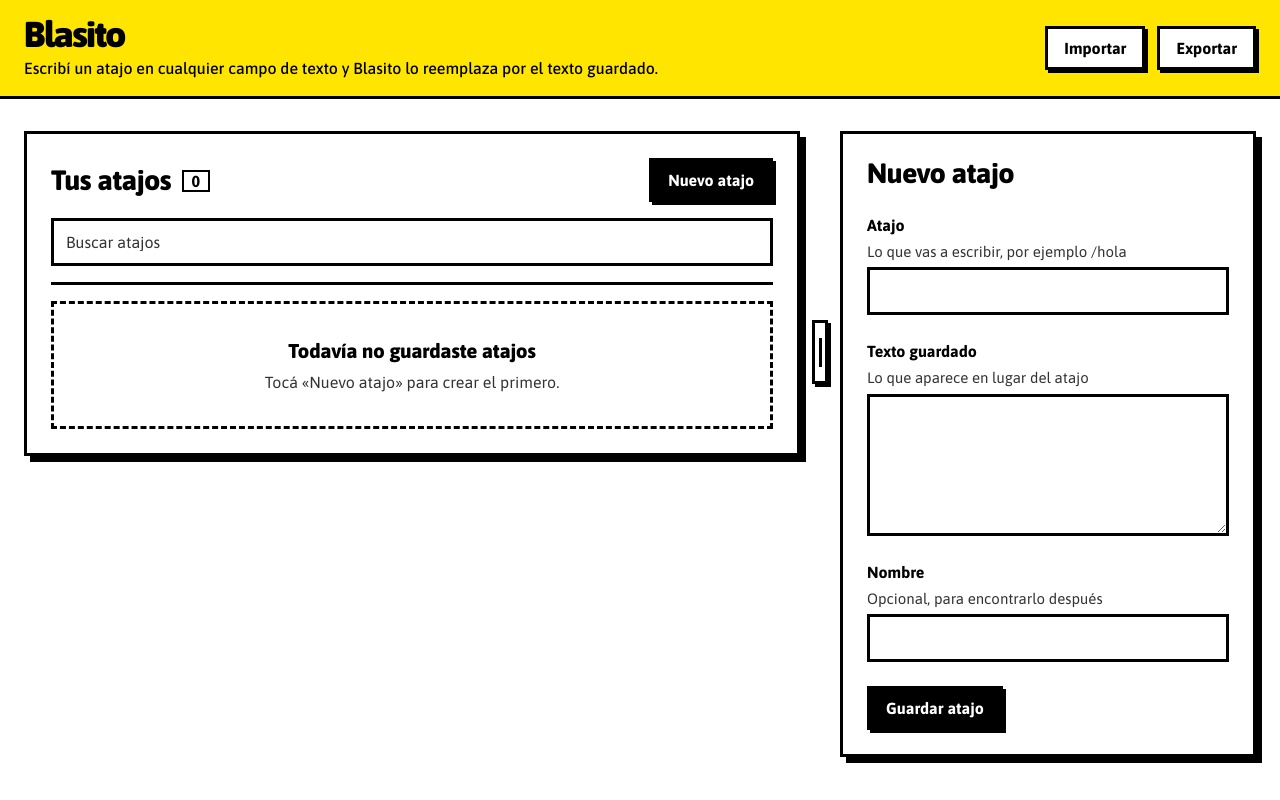
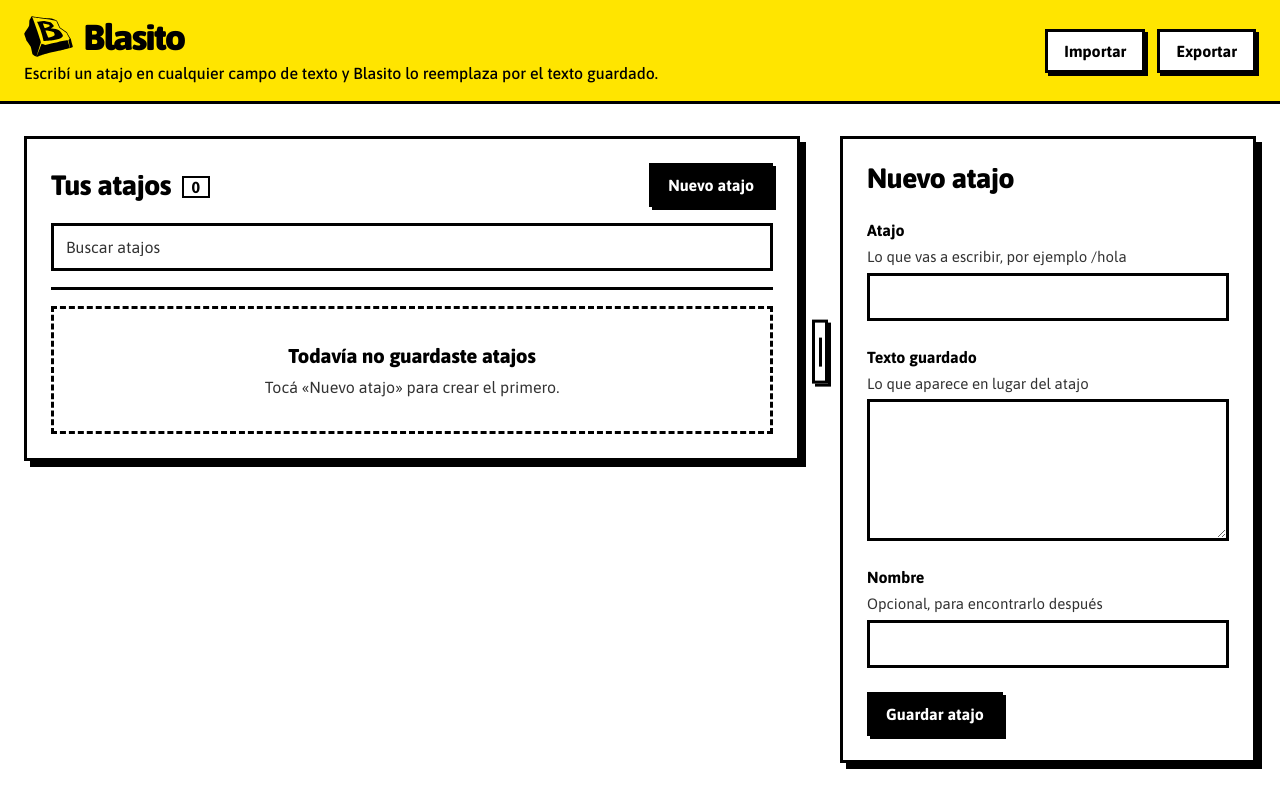
Before and after one commit to gabialonso/blasito, a website built with Vite: page src/options/index.html in a window 1280 px wide. Built offline with nearby package versions, Linux system fonts and the light colour scheme; some packages are replaced by stand-ins of ours.

Commit message:
feat: add a vector logo with a white variant, new icons and store images

```diff
--- a/src/options/index.html
+++ b/src/options/index.html
@@ -4,6 +4,7 @@
     <meta charset="UTF-8" />
     <meta name="viewport" content="width=device-width, initial-scale=1.0" />
     <title>Blasito · Tus atajos</title>
+    <link rel="icon" href="/icons/icon-32.png" />
     <link rel="stylesheet" href="../shared/styles.css" />
   </head>
   <body class="options-page">
@@ -11,7 +12,7 @@
     <header class="topbar">
       <div class="topbar-inner">
         <div class="topbar-copy">
-          <span class="wordmark">Blasito</span>
+          <span class="wordmark"><img class="logo" src="../shared/logo.svg" alt="" width="1034" height="876" />Blasito</span>
           <p>Escribí un atajo en cualquier campo de texto y Blasito lo reemplaza por el texto guardado.</p>
         </div>
         <div class="topbar-actions">
--- a/src/shared/styles.css
+++ b/src/shared/styles.css
@@ -98,7 +98,8 @@ button { cursor: pointer; }
   padding: var(--space-4) var(--space-5);
 }
 .topbar-copy { display: grid; gap: var(--space-1); max-width: 46rem; }
-.wordmark { font-size: 2.25rem; font-weight: 900; line-height: 1; letter-spacing: -.03em; }
+.wordmark { display: inline-flex; align-items: center; gap: .3em; font-size: 2.25rem; font-weight: 900; line-height: 1; letter-spacing: -.03em; }
+.wordmark .logo { width: auto; height: 1.15em; }
 .topbar p { font-weight: 500; }
 .topbar-actions { display: flex; flex-wrap: wrap; gap: var(--space-3); }
 
```
Also changed, not shown: src/popup/index.html (+2 -1 lines), README.md, public/icons/icon-128.png, public/icons/icon-16.png, public/icons/icon-32.png, public/icons/icon-48.png, src/shared/logo-white.svg (added), src/shared/logo.svg (added), store/icon-128.png, store/promo-small-440x280.png, store/screenshot-2-popup.png, store/screenshot-3-options.png.
